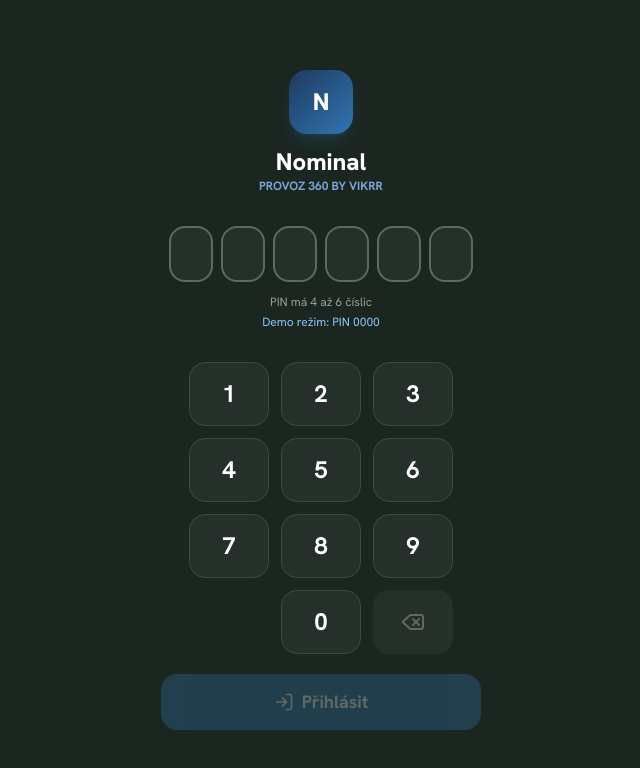
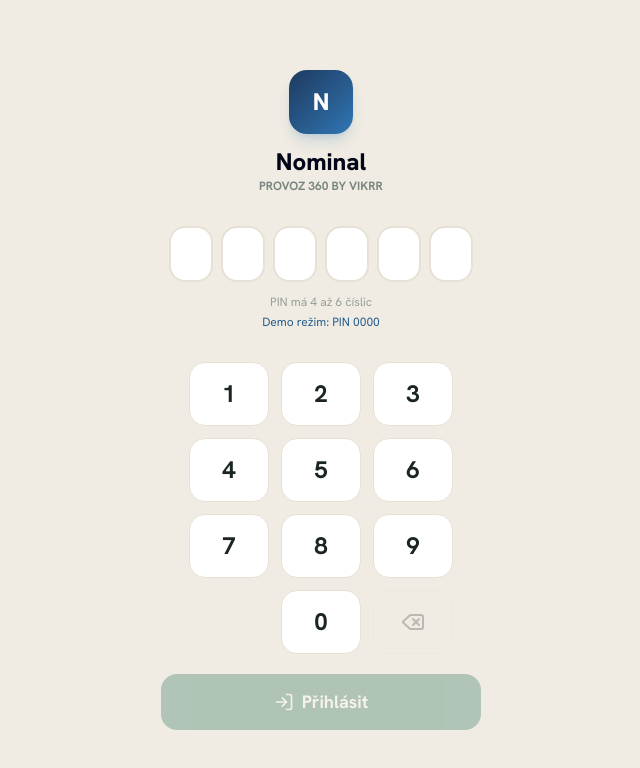
Before and after one commit to vikrrshield-netizen/nominal-cmms, a React (Vite) app: page / in a window 1280 px wide. Shown: the top 768 px of the page, without its empty margins (319-959 px from the left). Built offline with nearby package versions, Linux system fonts and the light colour scheme; no server answers; the database is empty.

Commit message:
ui(light): přihlášení + App shell na světlý vzhled (jen vzhled)
- LoginPage: světlé pozadí, klávesy, akcent zelená; PIN 6místný + logika beze změny
- App.tsx: loading/NoAccess obrazovky světlé

Co-Authored-By: Claude Opus 4.8 <noreply@anthropic.com>

```diff
--- a/src/App.tsx
+++ b/src/App.tsx
@@ -61,7 +61,7 @@ function SandboxBanner() {
 
 function PageLoading() {
   return (
-    <div className="min-h-screen bg-slate-900 flex items-center justify-center">
+    <div className="min-h-screen bg-[#f1ece3] flex items-center justify-center">
       <LoadingSpinner size="lg" text="Načítám modul..." />
     </div>
   );
@@ -69,16 +69,16 @@ function PageLoading() {
 
 function NoAccessPage({ title = 'Sem nemáš přístup', message }: { title?: string; message?: string }) {
   return (
-    <div className="min-h-screen bg-slate-950 flex items-center justify-center p-6">
-      <div className="max-w-md rounded-2xl border border-slate-700 bg-slate-900 p-6 text-white shadow-xl">
-        <p className="text-sm font-bold uppercase tracking-wider text-blue-300">Oprávnění</p>
+    <div className="min-h-screen bg-[#f1ece3] flex items-center justify-center p-6">
+      <div className="max-w-md rounded-2xl border border-slate-200 bg-white p-6 text-slate-900 shadow-xl">
+        <p className="text-sm font-bold uppercase tracking-wider text-emerald-700">Oprávnění</p>
         <h1 className="mt-2 text-2xl font-black">{title}</h1>
-        <p className="mt-3 text-slate-300">
+        <p className="mt-3 text-slate-600">
           {message || 'Tahle část aplikace není povolená pro tvoji roli. Pokud ji potřebuješ, musí ti správce upravit oprávnění.'}
         </p>
         <a
           href="/"
-          className="mt-5 inline-flex rounded-xl bg-blue-600 px-4 py-3 font-bold text-white hover:bg-blue-500"
+          className="mt-5 inline-flex rounded-xl bg-emerald-600 px-4 py-3 font-bold text-white hover:bg-emerald-700"
         >
           Zpět na dashboard
         </a>
@@ -145,7 +145,7 @@ function ProtectedRoutes() {
   // Loading state
   if (isLoading) {
     return (
-      <div className="min-h-screen bg-slate-900 flex items-center justify-center">
+      <div className="min-h-screen bg-[#f1ece3] flex items-center justify-center">
         <LoadingSpinner size="lg" text="Načítám..." />
       </div>
     );
--- a/src/pages/LoginPage.tsx
+++ b/src/pages/LoginPage.tsx
@@ -45,9 +45,9 @@ export default function LoginPage() {
   };
 
   return (
-    <div data-testid="login-screen" className="min-h-screen bg-slate-900 flex flex-col items-center justify-center p-6">
+    <div data-testid="login-screen" className="min-h-screen bg-[#f1ece3] flex flex-col items-center justify-center p-6">
       <div className="flex flex-col items-center gap-2 mb-8">
-        <BrandMark size="lg" tone="light" className="flex-col text-center" />
+        <BrandMark size="lg" tone="dark" className="flex-col text-center" />
       </div>
 
       <div className="mb-8">
@@ -57,10 +57,10 @@ export default function LoginPage() {
               key={i}
               className={`w-11 h-14 rounded-xl border-2 flex items-center justify-center text-2xl font-bold transition-all ${
                 error
-                  ? 'border-red-500 bg-red-500/20 animate-shake'
+                  ? 'border-red-500 bg-red-50 animate-shake text-red-700'
                   : pin.length > i
-                    ? 'border-blue-500 bg-blue-500/20 text-white'
-                    : 'border-slate-600 bg-slate-800'
+                    ? 'border-emerald-600 bg-emerald-50 text-slate-900'
+                    : 'border-slate-200 bg-white'
               }`}
             >
               {pin.length > i ? '●' : ''}
@@ -74,7 +74,7 @@ export default function LoginPage() {
           <p className="text-slate-400 text-center text-xs">PIN má 4 až 6 číslic</p>
         )}
         {isSandboxLoginEnabled && !error && (
-          <p className="text-blue-300 text-center text-xs mt-1">Demo režim: PIN 0000</p>
+          <p className="text-blue-700 text-center text-xs mt-1">Demo režim: PIN 0000</p>
         )}
       </div>
 
@@ -89,7 +89,7 @@ export default function LoginPage() {
                 type="button"
                 onClick={handleDelete}
                 disabled={pin.length === 0 || isLoading}
-                className="w-20 h-16 rounded-xl bg-slate-700 text-white flex items-center justify-center hover:bg-slate-600 active:scale-95 transition disabled:opacity-30"
+                className="w-20 h-16 rounded-xl bg-slate-100 border border-slate-200 text-slate-700 flex items-center justify-center hover:bg-slate-200 active:scale-95 transition disabled:opacity-30"
               >
                 <Delete className="w-6 h-6" />
               </button>
@@ -102,7 +102,7 @@ export default function LoginPage() {
               type="button"
               onClick={() => handleDigit(key)}
               disabled={isLoading}
-              className="w-20 h-16 rounded-xl bg-slate-800 border border-slate-700 text-white text-2xl font-bold hover:bg-slate-700 active:scale-95 active:bg-blue-600 transition disabled:opacity-50"
+              className="w-20 h-16 rounded-xl bg-white border border-slate-200 text-slate-900 text-2xl font-bold hover:bg-slate-50 active:scale-95 active:bg-emerald-600 active:text-white transition disabled:opacity-50"
             >
               {key}
             </button>
@@ -115,14 +115,14 @@ export default function LoginPage() {
         type="button"
         onClick={() => handleLogin(pin)}
         disabled={pin.length < 4 || isLoading}
-        className="mt-5 w-full max-w-xs h-14 rounded-xl bg-blue-600 text-white text-lg font-bold flex items-center justify-center gap-2 hover:bg-blue-500 active:scale-95 transition disabled:opacity-30 disabled:cursor-not-allowed"
+        className="mt-5 w-full max-w-xs h-14 rounded-xl bg-emerald-600 text-white text-lg font-bold flex items-center justify-center gap-2 hover:bg-emerald-700 active:scale-95 transition disabled:opacity-30 disabled:cursor-not-allowed"
       >
         <LogIn className="w-5 h-5" />
         Přihlásit
       </button>
 
       {isLoading && (
-        <div className="mt-6 flex items-center gap-2 text-blue-400">
+        <div className="mt-6 flex items-center gap-2 text-emerald-700">
           <LogIn className="w-5 h-5 animate-pulse" />
           <span>Přihlašuji...</span>
         </div>
```
